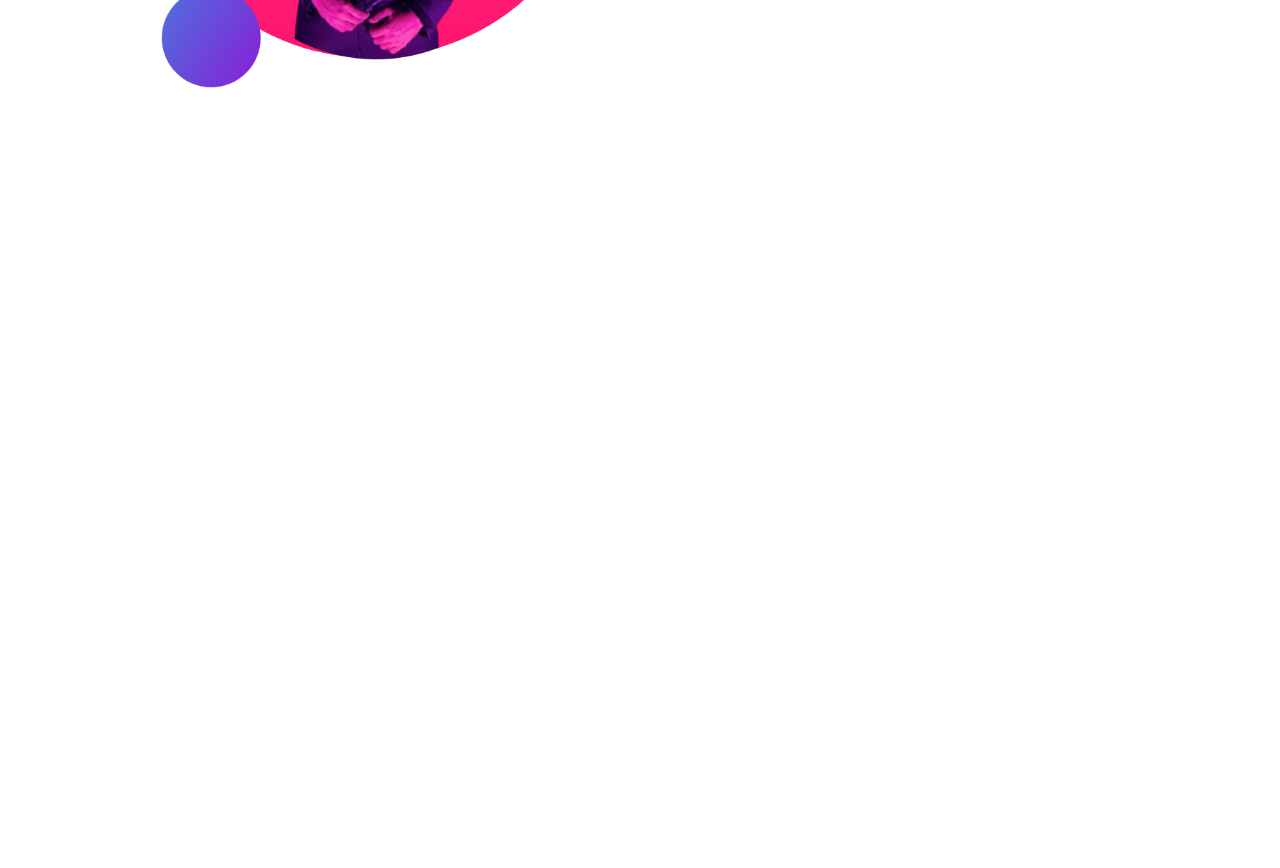
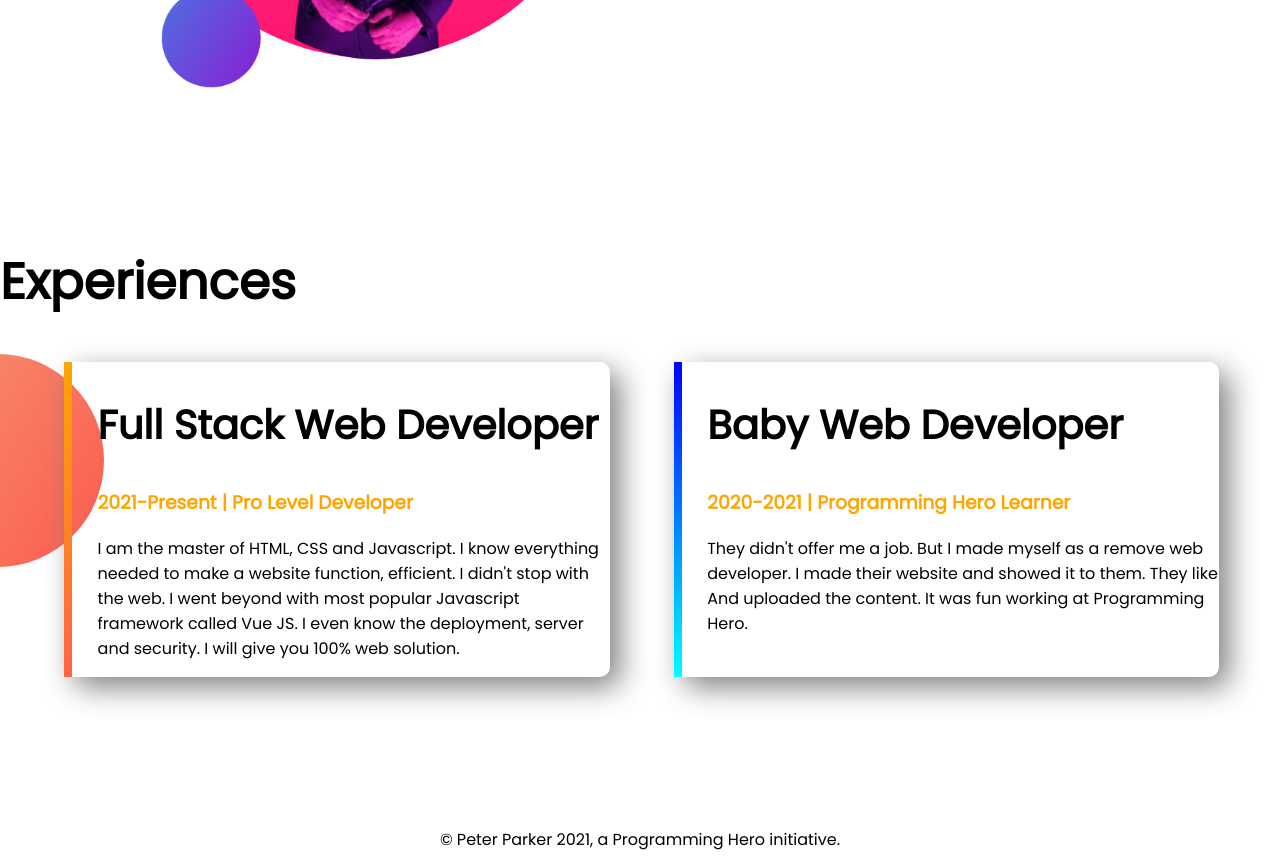
Before and after one commit to Olivensu/Developer-portfolio, a plain HTML site: page index.html in a window 1280 px wide. Shown: the part 1092-1960 px from the top of the page. Before the commit the page ends 1337 px from the top, so only its background shows below. Drawn offline with Linux system fonts and the light colour scheme.

Commit message:
footer added

```diff
--- a/index.html
+++ b/index.html
@@ -11,7 +11,7 @@
     <link href="https://fonts.googleapis.com/css2?family=Poppins&display=swap" rel="stylesheet">
 </head>
 <body>
-    <section class="first_sec">
+    <section class="first_sec flexible-container">
         <div class="text1">
             <h1>Welcome to</h1>
             <h1 class="orange-color"><span class="name">Tasbiul Hasan</span> Portfolio..</h1>
@@ -26,7 +26,7 @@
         </div>
     </section>
 
-    <section class="second_sec">
+    <section class="second_sec flexible-container">
         <div class="pic1"><img src="images/my-bg2.png" alt=""></div>
         <div class="text1">
             <h1>Dream Big</h1>
@@ -37,6 +37,28 @@
             <a class="link_button" target="_blank" href="https://www.facebook.com/tasbiulolive">Download Resume</a>
         </div>
     </section>
+    <section class="third_sec">
+          <h1>
+              Experiences
+          </h1>
+          <div class="flexible-container">
+            <div class="text3">
+                <h2>Full Stack Web Developer</h2>
+                <h3 class="name">2021-Present | Pro Level Developer</h3>
+                <p>I am the master of HTML, CSS and Javascript. I know everything needed to make a website function, efficient. I didn't stop with the web. I went beyond with most popular Javascript framework called Vue JS.
+                  I even know the deployment, server and security. I will give you 100% web solution.</p>
+            </div>
+            <div class="text4">
+                <h2>Baby Web Developer</h2>
+                <h3 class="name">2020-2021 | Programming Hero Learner</h3>
+                <p>They didn't offer me a job. But I made myself as a remove web developer. I made their website and showed it to them. They like
+                    And uploaded the content. It was fun working at Programming Hero.</p>
+            </div>
+          </div>
+    </section>
+    <footer>
+        <p class="footer">© Peter Parker 2021, a Programming Hero initiative.</p>
+    </footer>
 
 </body>
 </html>
--- a/style.css
+++ b/style.css
@@ -6,11 +6,14 @@ body{
 h1{
     font-size: 50px;
 }
+h2{
+    font-size: 40px;
+}
 
 .name{
     color: orange;
 }
-section{
+.flexible-container{
     display: flex;
     margin-bottom: 150px;
 }
@@ -47,3 +50,33 @@ section{
     background-repeat: no-repeat;
     background-position: right;
 }
+.third_sec{
+    background-image: url(images/exp-bg.png);
+    background-repeat: no-repeat;
+    background-position:left;
+}
+.text3{
+    box-shadow: 10px 10px 30px gray;
+    border-radius: 10px;
+    width: 40%;
+    float: left;
+    margin-left: 5%;
+    padding-left: 2%;
+    border-left: solid 8px ;
+    border-image: linear-gradient(orange, tomato);
+    border-image-slice: 1;
+}
+.text4{
+    box-shadow: 10px 10px 30px gray;
+    border-radius: 10px;
+    width: 40%;
+    float: left;
+    margin-left: 5%;
+    padding-left: 2%;
+    border-left: solid 8px ;
+    border-image: linear-gradient(blue, cyan);
+    border-image-slice: 1;
+}
+footer p{
+    text-align: center;
+}
```
